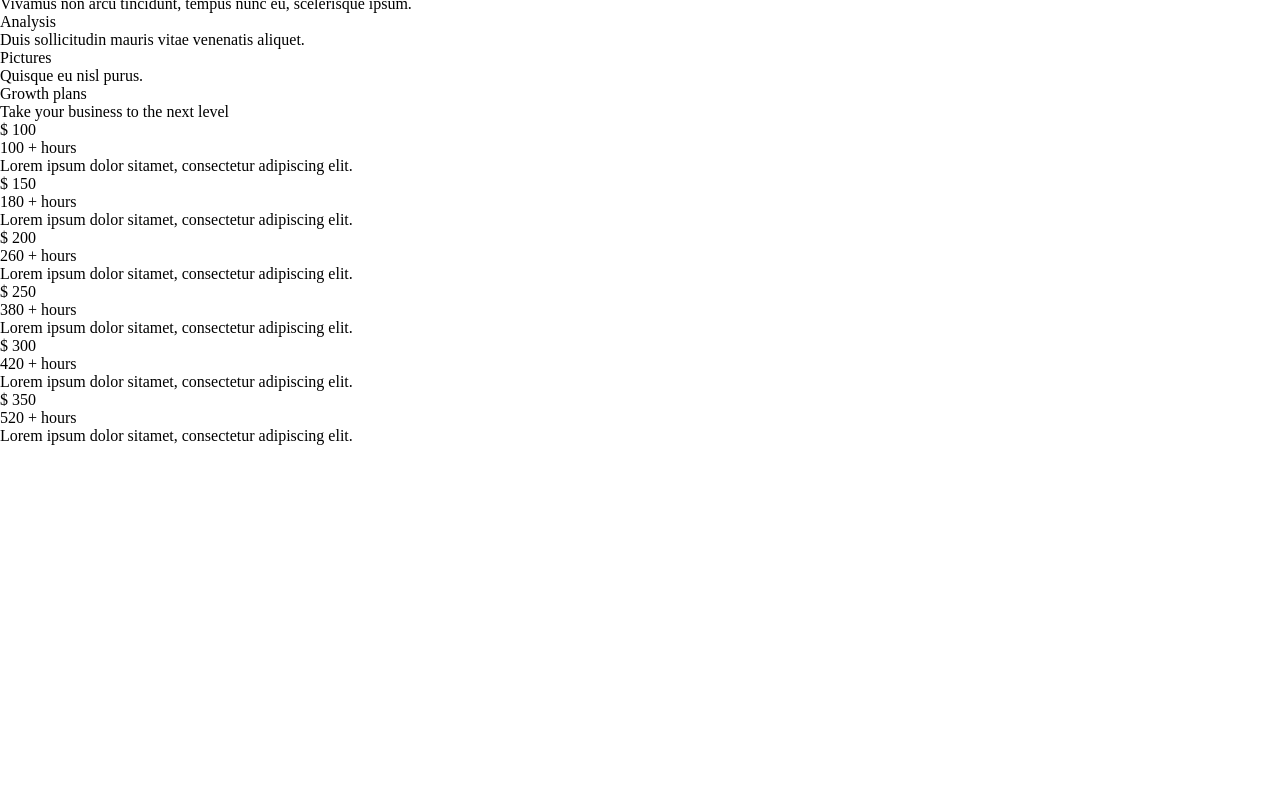
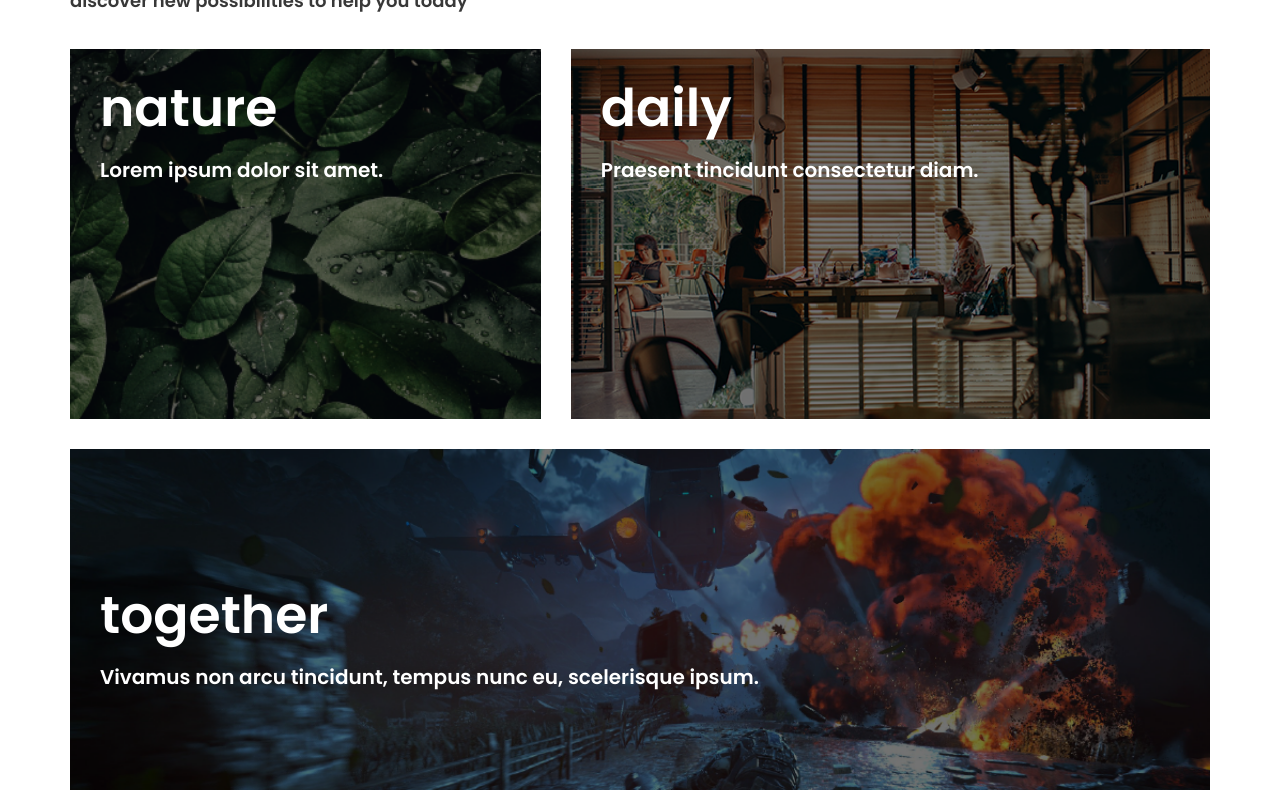
Before and after one commit to devMagno/escalator, a plain HTML site: page index.html in a window 1280 px wide. Shown: the part 713-1503 px from the top of the page. Before the commit the page ends 1158 px from the top, so only its background shows below. Drawn offline with Linux system fonts and the light colour scheme.

Commit message:
Adiciona estilos da seção de categorias

```diff
--- a/css/scss/_general.scss
+++ b/css/scss/_general.scss
@@ -29,3 +29,74 @@
     }
   }
 }
+
+.main {
+  max-width: 1200px;
+  margin: 0 auto;
+}
+.section {
+  &__header {
+    margin-top: 40px;
+    margin-bottom: 20px;
+    color: $black;
+    text-transform: lowercase;
+    padding: 0 30px
+  }
+  &__title {
+    @include type(52, 600);
+  }
+  &__subtitle {
+    @include type(18, 600)
+  }
+
+  &__articles {
+    display: flex;
+    flex-wrap: wrap;
+    padding: 0 15px;
+    margin-bottom: 100px;
+    justify-content: center;
+  }
+
+  &__article {
+    box-sizing: border-box;
+    display: block;
+    height: 370px;
+    padding: 20px 30px;
+    margin: 15px;
+    background-size: cover;
+    color: $white;
+    flex-shrink: 1;
+    flex-grow: 1;
+    &--nature {
+      background-image: url('../../img/nature.png');
+      flex-basis: 370px;
+    }
+    &--daily {
+      background-image: url('../../img/daily.png');
+      flex-grow: 2;
+    }
+    &--together {
+      background-image: url('../../img/together.png');
+      display: flex;
+      flex-direction: column;
+      justify-content: center;
+    }
+    &--analysis {
+      background-image: url('../../img/analysis.png');
+      text-align: right;
+      flex-grow: 2;
+    }
+    &--pictures {
+      background-image: url('../../img/pictures.png');
+      flex-basis: 370px;
+    }
+  }
+  &__heading {
+    text-transform: lowercase;
+    @include type(52, 600);
+    margin-bottom: 8px
+  }
+  &__subheading {
+    @include type(20, 600);
+  }
+}
```
Also changed, not shown: css/style.css.
